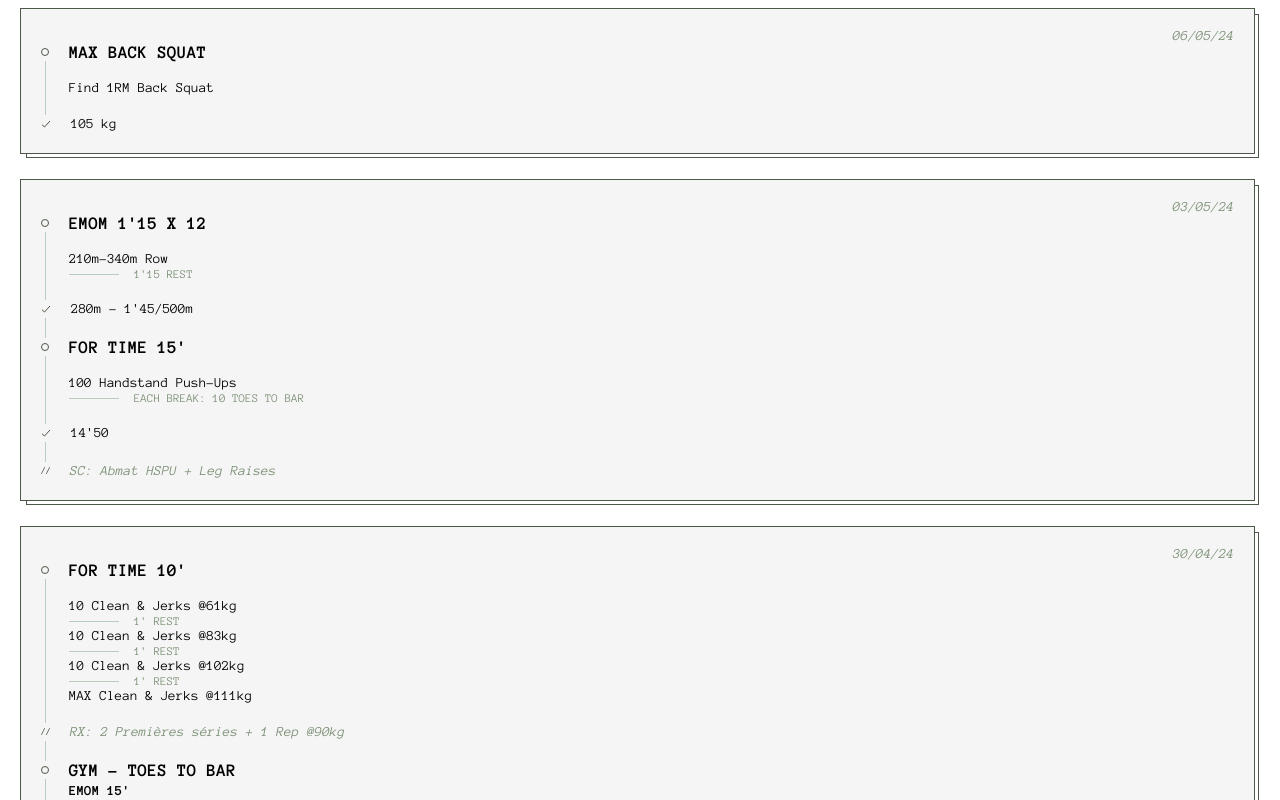
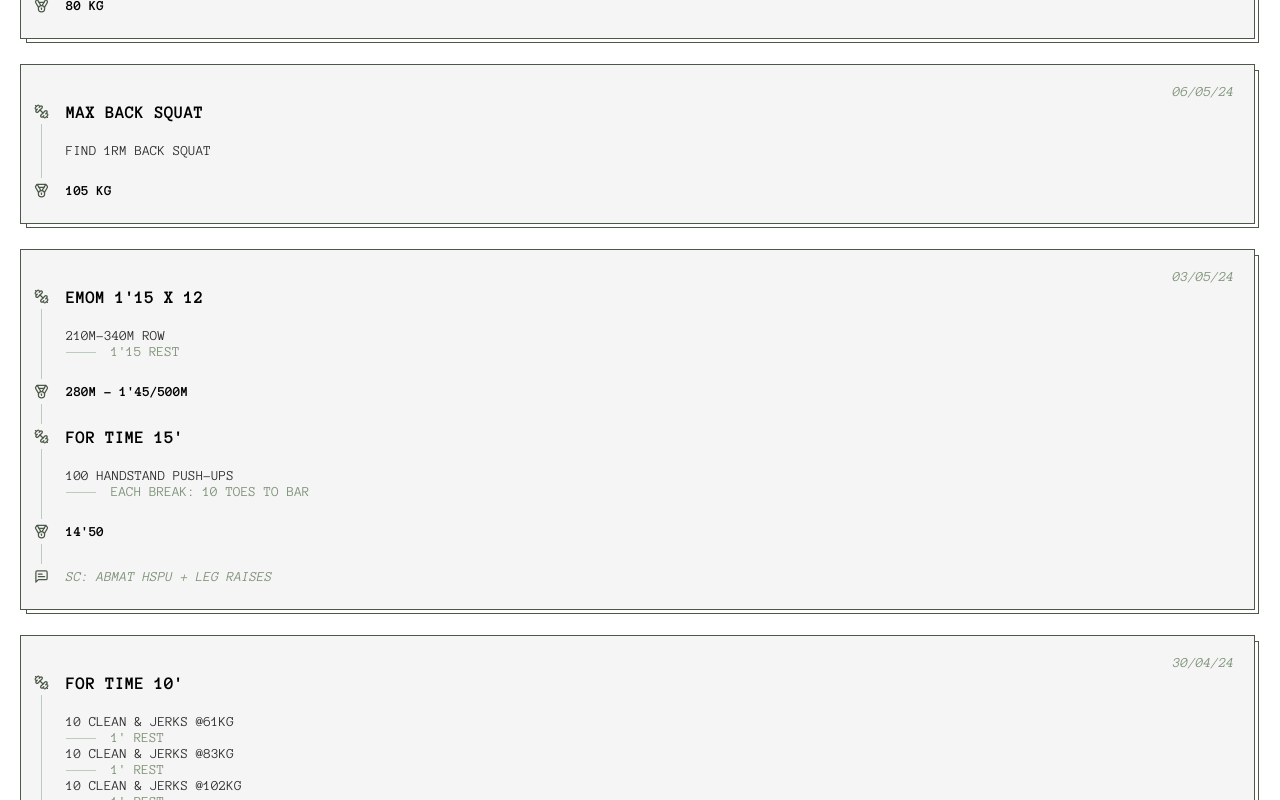
Before and after one commit to ThomasWarin/FitTracker, a React (Vite) app: page / in a window 1280 px wide. Shown: the part 720-1520 px from the top of the page. Built offline with nearby package versions, Linux system fonts and the light colour scheme.

Commit message:
[Feat] Rework JSX Cards

```diff
--- a/src/Components/AddWorkoutView/AddWorkoutView.scss
+++ b/src/Components/AddWorkoutView/AddWorkoutView.scss
@@ -115,7 +115,6 @@
                     margin-bottom: 2px;
                     color: $text-color;
                     text-transform: uppercase;
-
 
                     &.info {
                         display: flex;
--- a/src/Components/CardsView/CardsView.jsx
+++ b/src/Components/CardsView/CardsView.jsx
@@ -1,5 +1,7 @@
 // Import du style
 import './CardsView.scss'
+
+import { Icon } from "../SvgComponents/SvgComponents"
 
 export const CardsView = ({ workouts }) => {
 
@@ -7,50 +9,37 @@ export const CardsView = ({ workouts }) => {
         <>
         { workouts.map((date) => (
             <div className="Card" key={date.date}>
+                <div className="line"/>
                 <div className="Card-element date">
                     <p>{date.date}</p>
                 </div>
                 { date.workout.map((workout, workoutIndex, workouts) => (
-                    <div key={`${date.date}-${workoutIndex}`}>
-                        { workoutIndex > 0 && (workouts[workoutIndex - 1].score || workouts[workoutIndex - 1].comment) &&
-                            <div className="Card-element space" /> }
-
+                    <div key={`${date.date}-${workoutIndex}`} className='Card-blockContainer' >
                         <div className="Card-element title">
-                            <svg width="8" height="8" viewBox="0 0 8 8" fill="none" xmlns="http://www.w3.org/2000/svg">
-                                <circle cx="4" cy="4" r="3.5" stroke="#4C5948"/>
-                            </svg>
+                            <Icon name="Dumbbell" size={ 15 } color="#4C5948" />
                             <p className='workoutTitle'>{workout.title}</p>
                         </div>
-                        <div className="Card-element workoutMovements">
-                            <div className='line'/>
-                            <div className='movements'>
-                                { workout.subtitle && <p className='subtitle'>{workout.subtitle}</p> }
-                                { workout.movements.map((movement, movementIndex, movements) => (
+
+                        { workout.subtitle && <p className='Card-element subtitle'>{workout.subtitle}</p> }
+
+                        <div className="Card-element movements">
+                            { workout.movements.map((movement, movementIndex) => (
                                 <div key={`${date.date}-${workoutIndex}-${movementIndex}`} className='movement'>
-                                        { movementIndex === 0 && <div className="space"/> }
                                     { movement.type === 'normal'
                                         ? <p>{movement.name}</p>
                                         : <p className='info'><span/>{movement.name}</p>
                                     }
-                                        { movementIndex === movements.length - 1 && (workoutIndex !== workouts.length - 1 || workout.score || workout.comment) &&
-                                            <div className="space"/> }
                                 </div>
                             )) }
                         </div>
-                        </div>
                         { workout.score &&
-                            <div className="Card-element title">
-                                <svg width="10" height="8" viewBox="0 0 10 8" fill="none" xmlns="http://www.w3.org/2000/svg">
-                                    <path d="M1 4.75L3.5 7L9 1" stroke="#4C5948"/>
-                                </svg>
+                            <div className="Card-element title score">
+                                <Icon name="Medal" size={ 15 } color="#4C5948" />
                                 <p className='score'>{workout.score}</p>
                             </div> }
-                        { workout.score && workout.comment && <div className="Card-element space" /> }
                         { workout.comment &&
                             <div className="Card-element title comment">
-                                <svg width="9" height="8" viewBox="0 0 9 8" fill="none" xmlns="http://www.w3.org/2000/svg">
-                                    <path d="M3.41895 -0.00292969L4.0957 0.331055L0.729492 7.10742L0.0527344 6.77344L3.41895 -0.00292969ZM8.33203 -0.00292969L9.00879 0.331055L5.64258 7.10742L4.96582 6.77344L8.33203 -0.00292969Z" fill="#4C5948"/>
-                                </svg>
+                                <Icon name="MessageSquareText" size={ 15 } color="#4C5948" />
                                 <p>{workout.comment}</p>
                             </div> }
                     </div>
--- a/src/Components/CardsView/CardsView.scss
+++ b/src/Components/CardsView/CardsView.scss
@@ -5,6 +5,14 @@
     border: 1px solid $primary-color-900;
     position: relative;
     padding: 20px;
+
+    .line {
+        position: absolute;
+        top: 34px;
+        width: 1px;
+        height: calc(100% - 14px - 40px);
+        background-color: $primary-color-300;
+    }
 
     &:not(:last-child) {
         margin-bottom: $primary-gap;
@@ -21,9 +29,18 @@
         z-index: -1;
     }
 
+    &-blockContainer:not(:last-child) {
+        margin-bottom: 20px;
+    }
+
     &-element {
         display: flex;
         align-items: center;
+        text-transform: uppercase;
+
+        &:not(.date):not(:last-child) {
+            margin-bottom: 20px;
+        }
 
         &.date p {
             font-size: 14px;
@@ -33,10 +50,16 @@
         }
 
         &.title {
-            display: flex;
-            align-items: center;
-            gap: 20px;
-            height: 18px;
+            gap: 12px;
+            margin-left: -12px;
+
+            svg {
+                position: relative;
+                height: 25px;
+                width: 25px;
+                padding: 5px;
+                background-color: $primary-color-100;
+            }
 
             .workoutTitle {
                 font-size: 18px;
@@ -44,35 +67,32 @@
                 text-transform: uppercase;
             }
 
-            .score {
+            &.score {
                 font-size: 14px;
-            }
+                font-weight: 700;
             }
 
             &.comment {
-            display: flex;
-            align-items: center;
-            gap: 20px;
                 font-size: 14px;
                 font-style: italic;
                 color: $primary-color-500;
             }
-
-        &.workoutMovements {
-            position: relative;
-
-            .line {
-                position: absolute;
-                width: 1px;
-                height: 100%;
-                background-color: $primary-color-300;
-                margin-left: 3.5px;
-                margin-right: 23.5px;
         }
 
-            .movements {
-                padding-left: 28px;
+        &.subtitle {
+            margin-top: -20px;
+            padding-left: 25px;
+            font-weight: 700;
+            text-transform: uppercase;
+        }
+
+        &.movements {
+            margin-top: 20px;
+            flex-direction: column;
+            align-items: baseline;
+            padding-left: 25px;
             font-size: 14px;
+            color: $text-color;
 
             .movement:not(:last-of-type) {
                 margin-bottom: 2px;
@@ -82,34 +102,15 @@
                 display: flex;
                 align-items: center;
                 gap: 15px;
-                    font-size: 12px;
                 text-transform: uppercase;
                 color: $primary-color-500;
 
                 span {
-                        display: inline-block;
                     height: 1px;
-                        width: 50px;
+                    width: 30px;
                     background-color: $primary-color-300;
                 }
             }
-
-                .space {
-                    height: 20px;
-                }
-
-                .subtitle {
-                    margin-top: 5px;
-                    font-weight: 700;
-                    text-transform: uppercase;
         }
     }
 }
-
-        &.space {
-            margin-left: 3.5px;
-            height: 20px;
-            border-left: 1px solid $primary-color-300;
-        }
-    }
-}
```
Lines whose indentation alone changed are shown as unchanged.
